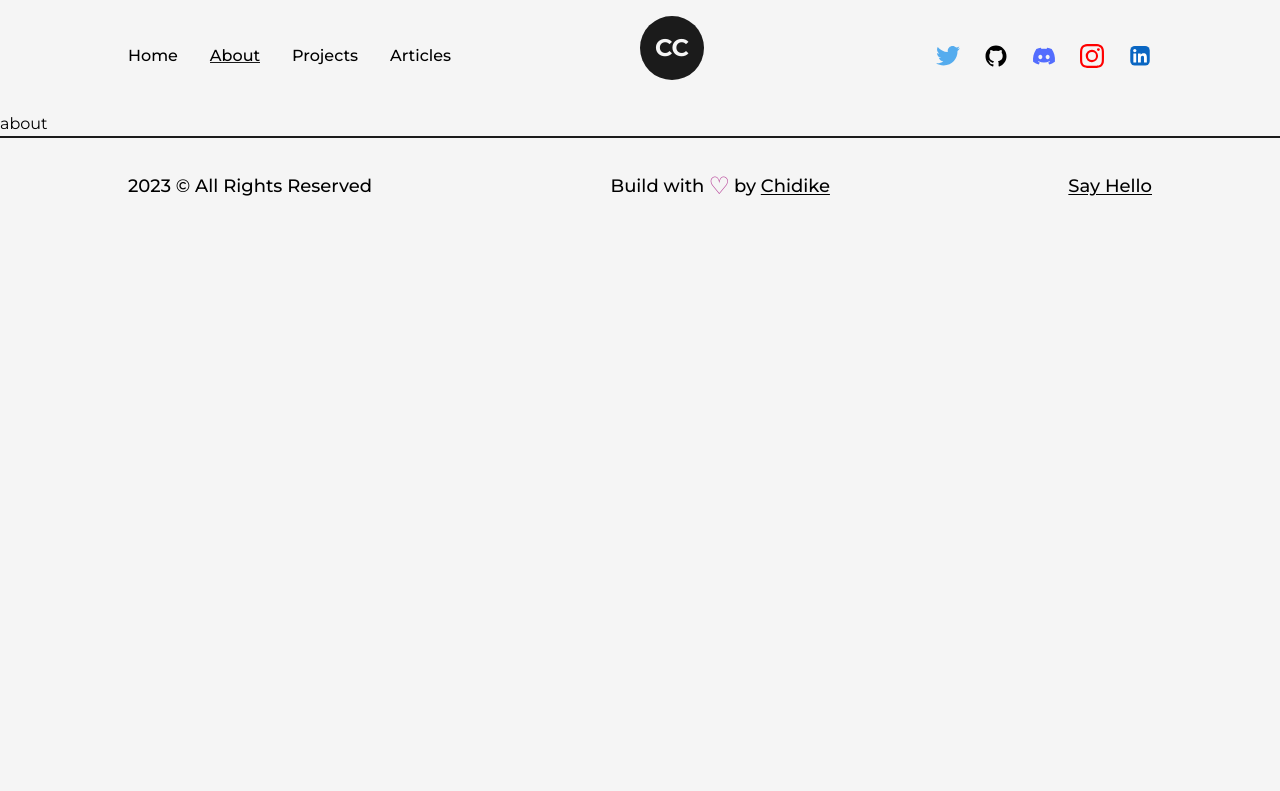
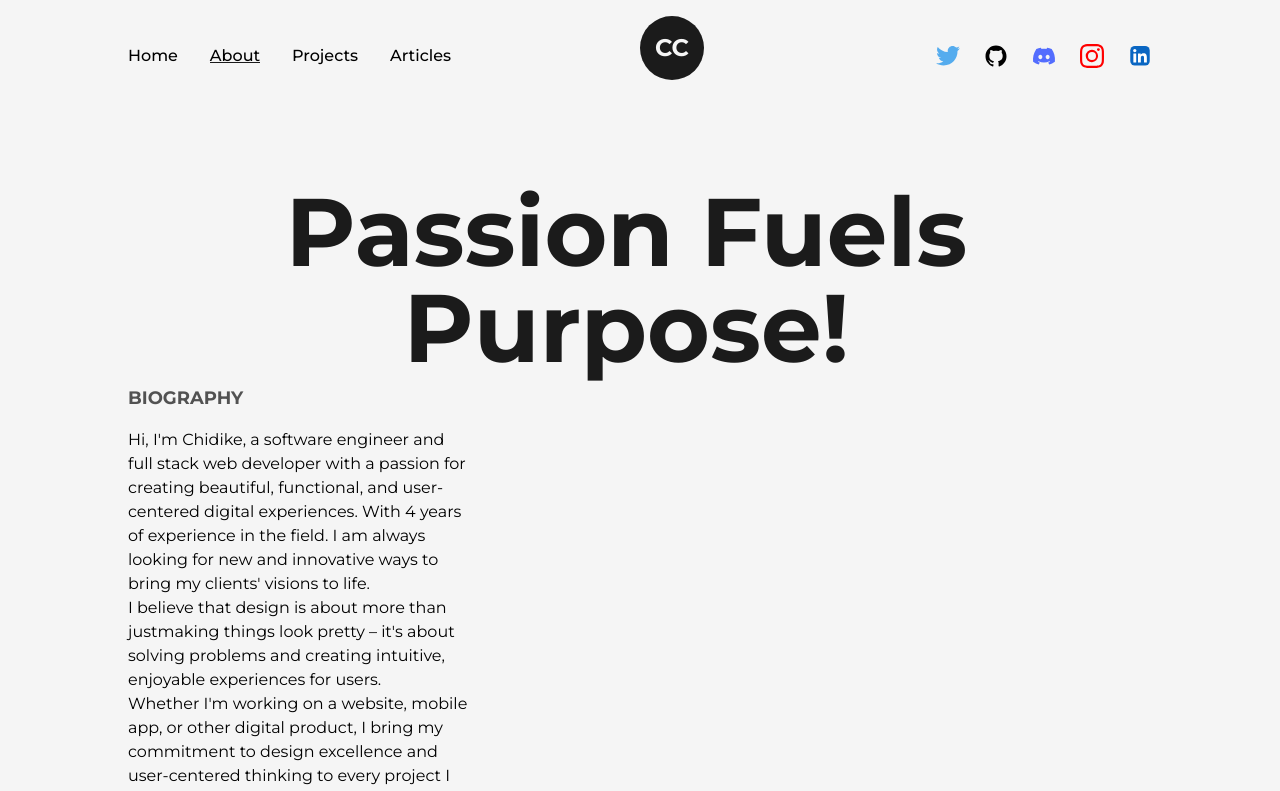
Before and after one commit to lacegiovanni17/Nextjs-dev-Portfolio, a Next.js app: page /about in a window 1280 px wide. Shown: the top 791 px of the page. Built offline with nearby package versions, Linux system fonts and the light colour scheme.

Commit message:
added new feat to about me page

```diff
--- a/src/pages/about.js
+++ b/src/pages/about.js
@@ -1,9 +1,48 @@
-import React from 'react'
+import AnimatedText from "@/components/AnimatedText";
+import Layout from "@/components/Layout";
+import Head from "next/head";
+import React from "react";
 
 const about = () => {
   return (
-    <div>about</div>
-  )
-}
+    <>
+      <Head>
+        <title>Chidike | About Page</title>
+        <meta name="description" content="any description" />
+      </Head>
+      <main className="flex w-full flex-col items-center justify-center">
+        <Layout className="pt-16">
+          <AnimatedText text="Passion Fuels Purpose!" />
+          <div className="grid w-full grid-cols-8 gap-16">
+            <div className="col-span-3 flex-col items-start justify-start">
+              <h2 className="mb-4 text-lg font-bold uppercase text-dark/75">
+                Biography
+              </h2>
+              <p>
+                Hi, I'm Chidike, a software engineer and full stack web
+                developer with a passion for creating beautiful, functional, and
+                user-centered digital experiences. With 4 years of experience in
+                the field. I am always looking for new and innovative ways to
+                bring my clients' visions to life.
+              </p>
+              <p>
+                I believe that design is about more than justmaking things look
+                pretty – it's about solving problems and creating intuitive,
+                enjoyable experiences for users.
+              </p>
+              <p>
+                Whether I'm working on a website, mobile app, or other digital
+                product, I bring my commitment to design excellence and
+                user-centered thinking to every project I work on. I look
+                forward to the opportunity to bring my skills and passion to
+                your next project.
+              </p>
+            </div>
+          </div>
+        </Layout>
+      </main>
+    </>
+  );
+};
 
-export default about
+export default about;
```
Also changed, not shown: public/All-Texts/pages.txt.
